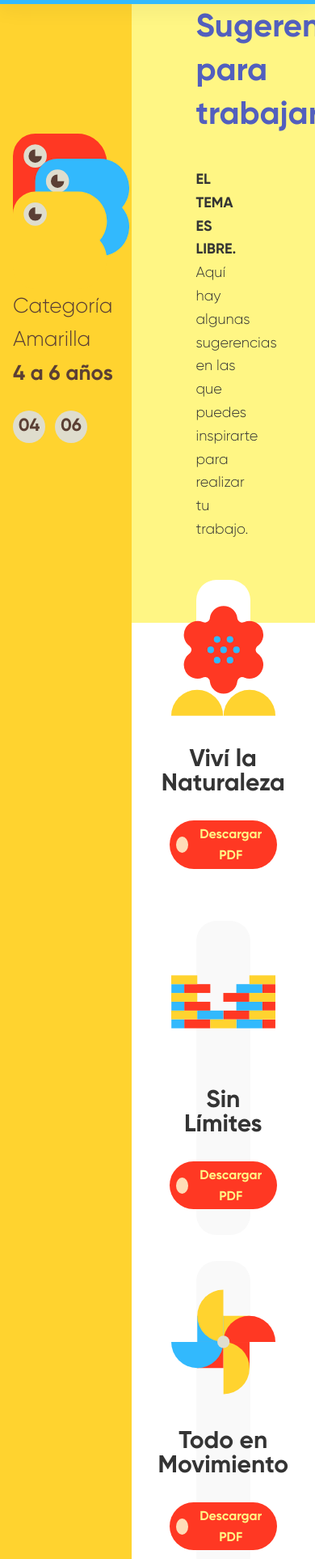
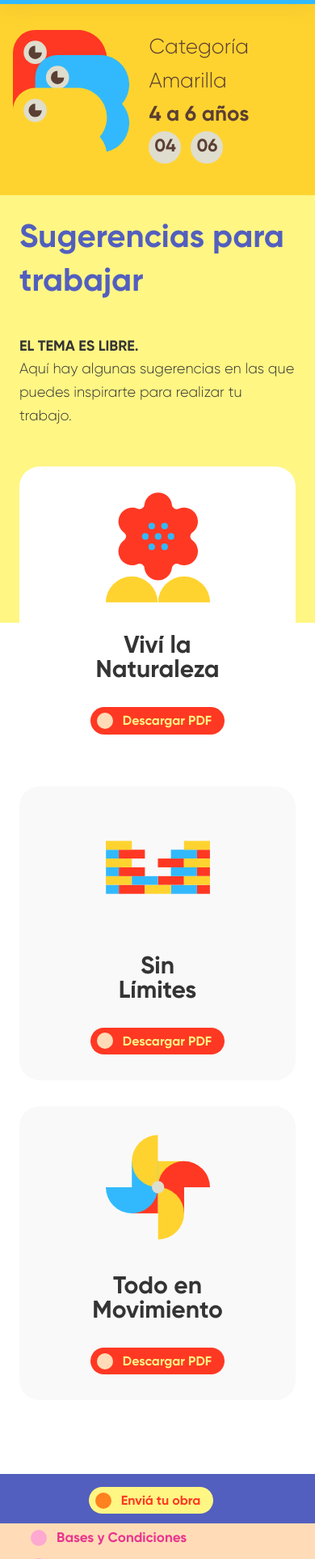
Before and after one commit to JonaaSosa/bienal-fuca, a plain HTML site: page categoria-amarilla.html in a window 390 px wide. Shown: the part 75-2000 px from the top of the page at 81% size. Drawn offline with Linux system fonts and the light colour scheme.

Commit message:
ajuste mobile cat amarilla

```diff
--- a/assets/css/custom.css
+++ b/assets/css/custom.css
@@ -462,8 +462,9 @@ input[type="checkbox"]:checked {
   left: -100px;
 }
 .s-marcador{background-color: #fda9d1;}
-
+.height-menu-cats{height: 60px;}
 @media (max-width: 768px) {
+  .height-menu-cats{height: auto;}
   .huellas {
     position: relative;left: 0px;margin-bottom: 30px;
 }
--- a/categoria-amarilla.html
+++ b/categoria-amarilla.html
@@ -152,21 +152,22 @@
         data-tooltip="Home"
       >
         <div class="container-fluid text-center text-white">
-          <div class="row h-100">
-            <div class="col-5 col-xl-2 pt-15 p-0 bg-yellow">
+          <div class="row h-lg-100">
+            <div class="col-12 col-xl-2 pt-lg-15 pt-6 p-0 bg-yellow">
               <div class="pl-4 pl-11">
 
 
               <div class="position-relative" style="flex: 1">
-                <div class="d-flex flex-column text-left mb-3">
+                <div class="d-flex flex-lg-column flex-row text-left mb-3">
                 <img class="align-self-start" src="assets/images/svg/categoria-amarilla.svg" style="right: 18px;" />
-
-                  <span class="text-categorias fs-26">Categoría</span>
-                  <span class="text-categorias fs-26">Amarilla</span>
-                  <b class="text-categorias fs-26">4 a 6 años</b> <br />
-                  <div class="d-flex">
-                  <span class="circle-years text-categorias font-weight-bold text-center">04</span>
-                  <span class="circle-years text-categorias ml-3 font-weight-bold text-center">06</span>
+                  <div class="ml-5 ml-lg-0">
+                    <span class="text-categorias fs-26">Categoría</span>
+                    <span class="text-categorias fs-26">Amarilla</span><br>
+                    <b class="text-categorias fs-26">4 a 6 años</b> <br />
+                    <div class="d-flex">
+                    <span class="circle-years text-categorias font-weight-bold text-center">04</span>
+                    <span class="circle-years text-categorias ml-3 font-weight-bold text-center">06</span>
+                  </div>
                 </div>
               </div>
               </div>
@@ -174,7 +175,7 @@
             </div>
 
             </div>
-            <div class="col-7 col-xl-10  pt-xl-13 px-10 text-left">
+            <div class="col-12 col-xl-10 pt-5 pt-xl-13 px-lg-10 px-5 text-left">
               <div class="">
                 <h2 class="font-weight-bold fs-60 m-0 text-violet">
                   Sugerencias para trabajar
@@ -275,19 +276,19 @@
             </div>
           </div>
           <div class="row">
-            <div class="col-5 col-xl-2 pt-5 p-0 bg-yellow">
-              <div class="col-12 p-0  position-absolute bottom-0 bg-violet" style="height: 60px;">
-                <a href="#inscripcion" class="bg-yellow-light mr-4 br-15 float-right width-fit pl-2 pr-4 py-1 mt-4 d-flex justify-content-center align-items-center text-red font-weight-bold">
+            <div class="col-12 col-xl-2 pt-5 p-0 bg-yellow">
+              <div class="align-items-baseline bg-violet bottom-0 col-12 d-flex height-menu-cats justify-content-center justify-content-lg-end p-0 position-absolute">
+                <a href="#inscripcion" class="bg-yellow-light mr-4 br-15 float-right width-fit pl-2 pr-4 py-1 mt-4 mb-3 mb-lg-0 d-flex justify-content-center align-items-center text-red font-weight-bold">
 
                   <span class="circle-categorias bg-orange mr-3"></span>
                       Enviá tu obra
                   </a>
               </div>
             </div>
-            <div class="col-7 col-xl-10 p-0 text-left">
+            <div class="col-12 col-xl-10 p-0 text-left">
 
-              <div class="col-12 bg-circle-categorias position-xl-absolute bottom-0 d-flex" style="height: 60px;">
-                <div class="container d-flex justify-content-center">
+              <div class="col-12 bg-circle-categorias position-xl-absolute bottom-0 d-flex height-menu-cats">
+                <div class="container d-flex flex-column flex-lg-row justify-content-center">
                   <div class="br-15 width-fit pl-2 pr-4 py-1 d-flex justify-content-center align-items-center ">
                     <a href="" class="d-flex justify-content-center align-items-center">
                       <span class="circle-categorias bg-pink mr-3"></span>
```
